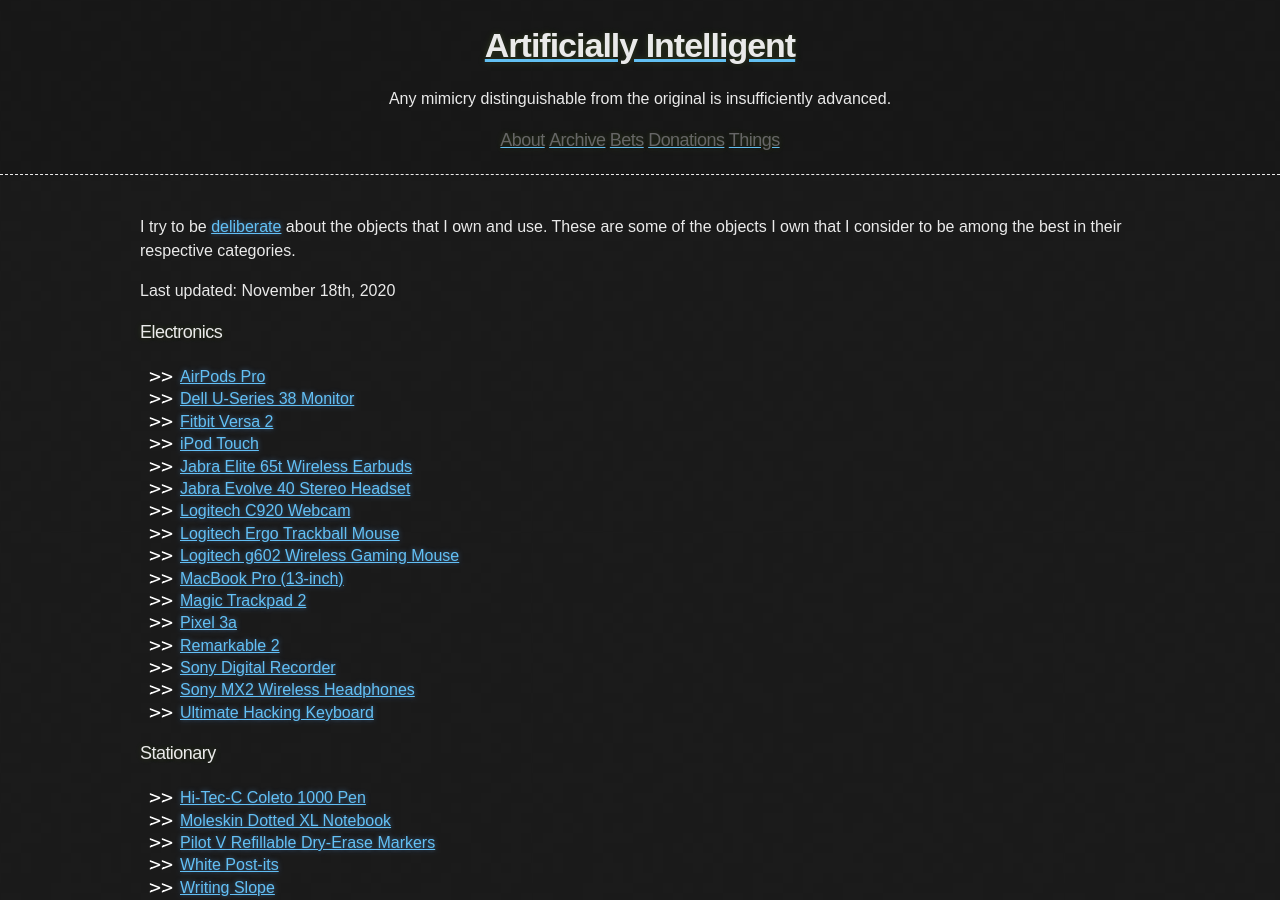
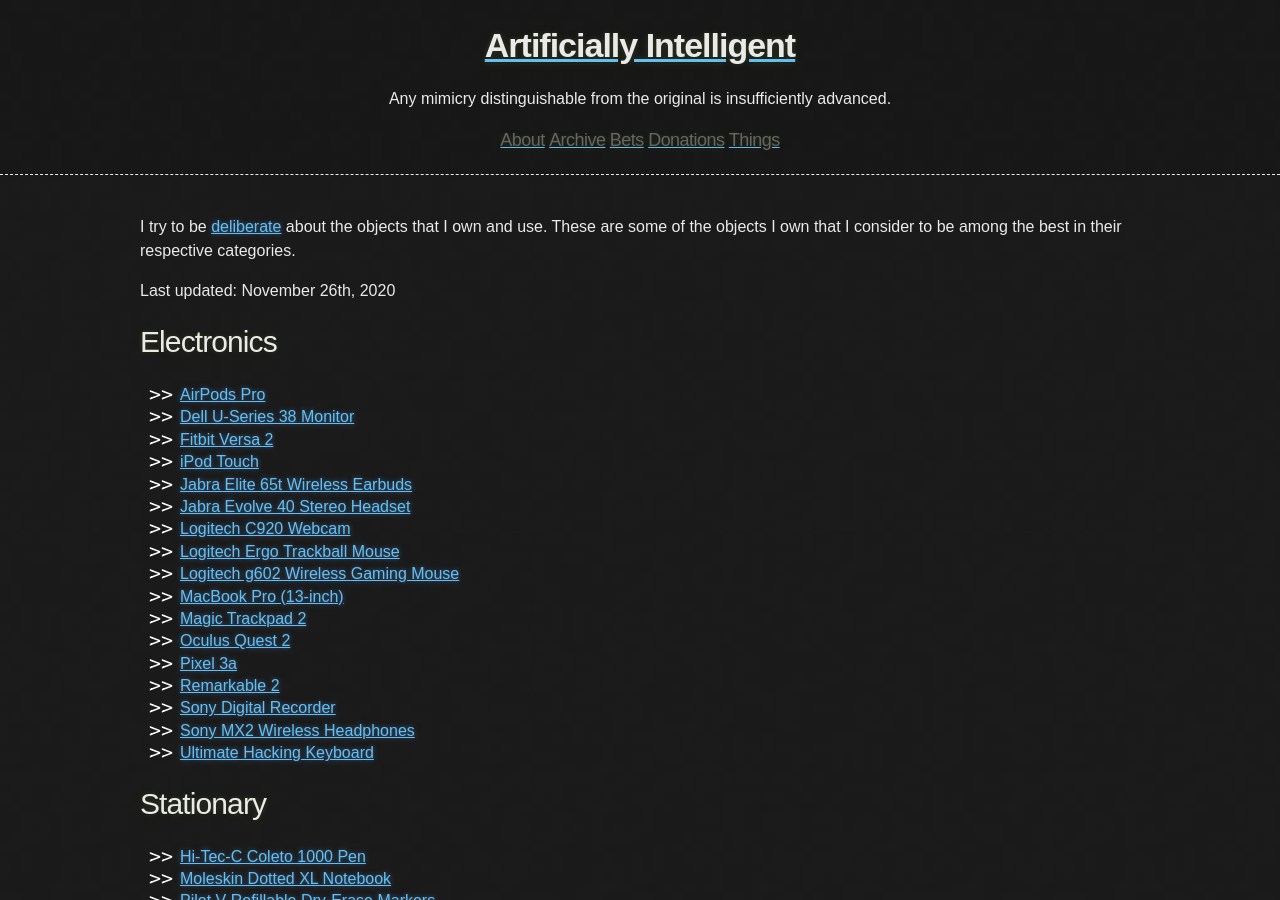
Before and after one commit to tocttou/hacker-blog, a Jekyll site: the page built from things.md, in a window 1280 px wide and 900 px high. Built offline with Jekyll 4.4.1, drawn with Linux system fonts in a browser that asks for light colours.

Commit message:
Update things.md

```diff
--- a/things.md
+++ b/things.md
@@ -4,9 +4,9 @@ title: My Favorite Things
 ---
 I try to be [deliberate](https://www.neelnanda.io/blog/be-deliberate) about the objects that I own and use. These are some of the objects I own that I consider to be among the best in their respective categories.
 
-Last updated: November 18th, 2020
+Last updated: November 26th, 2020
 
-### Electronics
+# Electronics
 
 * [AirPods Pro](https://www.apple.com/airpods-pro/)
 * [Dell U-Series 38 Monitor](https://www.amazon.com/gp/product/B073FHWTPL/ref=ppx_yo_dt_b_search_asin_title?ie=UTF8&psc=1&pldnSite=1)
@@ -19,13 +19,14 @@ Last updated: November 18th, 2020
 * [Logitech g602 Wireless Gaming Mouse](https://www.logitech.com/en-ch/product/g602-wireless-gaming-mouse)
 * [MacBook Pro (13-inch)](https://www.apple.com/shop/buy-mac/macbook-pro/13-inch)
 * [Magic Trackpad 2](https://www.apple.com/shop/product/MJ2R2LL/A/magic-trackpad-2-silver)
+* [Oculus Quest 2](https://www.oculus.com/quest-2/?locale=en_US)
 * [Pixel 3a](https://store.google.com/us/product/pixel_3a)
 * [Remarkable 2](https://remarkable.com/store/remarkable-2)
 * [Sony Digital Recorder](https://www.amazon.com/Sony-ICDPX370-Digital-Recorder-Built/dp/B06XFTWCBJ)
 * [Sony MX2 Wireless Headphones](https://www.amazon.com/Sony-Noise-Cancelling-Headphones-WH1000XM2/dp/B074KDJVS2)
 * [Ultimate Hacking Keyboard](https://ultimatehackingkeyboard.com/product/uhk60)
 
-### Stationary
+# Stationary
 
 * [Hi-Tec-C Coleto 1000 Pen](https://www.amazon.com/Pilot-Multi-Pen-Hi-Tec-C-Coleto-LHKC-1SC-S/dp/B00OCDNB34/ref=sr_1_2?dchild=1&keywords=coleto+4+pilot&qid=1593989412&sr=8-2&pldnSite=1)
 * [Moleskin Dotted XL Notebook](https://www.amazon.com/gp/product/B015NG44CU/ref=ppx_yo_dt_b_search_asin_title?ie=UTF8&psc=1&pldnSite=1)
@@ -33,7 +34,7 @@ Last updated: November 18th, 2020
 * [White Post-its](https://www.amazon.com/gp/product/B008PAIC4S/ref=ppx_yo_dt_b_search_asin_title?ie=UTF8&psc=1&pldnSite=1)
 * [Writing Slope](https://www.amazon.com/gp/product/B0110BSSWE/ref=ppx_yo_dt_b_search_asin_title?ie=UTF8&psc=1&pldnSite=1)
 
-### Toiletries
+# Toiletries
 
 * [Apagard Toothpaste](https://www.amazon.com/gp/product/B0016GCZQO/ref=ppx_yo_dt_b_search_asin_title?ie=UTF8&psc=1&pldnSite=1)
 * [Aveeno Shampoo](https://www.amazon.com/gp/product/B0067H6E9G/ref=ppx_yo_dt_b_search_asin_title?ie=UTF8&psc=1&pldnSite=1)
@@ -49,7 +50,7 @@ Last updated: November 18th, 2020
 * [Philips Nose Trimmer](https://www.amazon.com/gp/product/B00QYOSK9E/ref=ppx_yo_dt_b_search_asin_title?ie=UTF8&psc=1&pldnSite=1)
 * [Philips Sonicare Toothbrush](https://www.amazon.com/gp/product/B078GVDB19/ref=ppx_yo_dt_b_search_asin_title?ie=UTF8&psc=1&pldnSite=1)
 
-### Environmental Adjusters
+# Environmental Adjusters
 
 * [Aeron Chair](https://store.hermanmiller.com/office/office-chairs/aeron-chair/2195348.html?lang=en_US)
 * [Battlestar Roller](https://www.roguefitness.com/mobility-wod-battlestar-2-0-kits)
@@ -70,7 +71,7 @@ Last updated: November 18th, 2020
 * [Weighted Blanket](https://smile.amazon.com/gp/product/B07C1PBDLX/ref=ppx_yo_dt_b_search_asin_title?ie=UTF8&psc=1)
 * [Workout Bar](https://smile.amazon.com/gp/product/B001EJMS6K/ref=ppx_yo_dt_b_search_asin_title?ie=UTF8&psc=1)
 
-### Software
+# Software
 
 * [Anki](https://apps.ankiweb.net/)
 * [Firefox](https://www.mozilla.org/en-US/firefox/)
@@ -82,7 +83,7 @@ Last updated: November 18th, 2020
 * [Signal](https://signal.org/en/)
 * [Todoist](https://todoist.com/)
 
-### Miscellaneous
+# Miscellaneous
 
 * [Infrared Toaster Oven](https://smile.amazon.com/Panasonic-NB-G110P-FlashXpress-Infrared-Removable/dp/B008C9UFDI)
 * [Screwpop Utility Knife](https://www.amazon.com/gp/product/B00UZHT432/ref=ppx_yo_dt_b_search_asin_title?ie=UTF8&psc=1&pldnSite=1)
```
